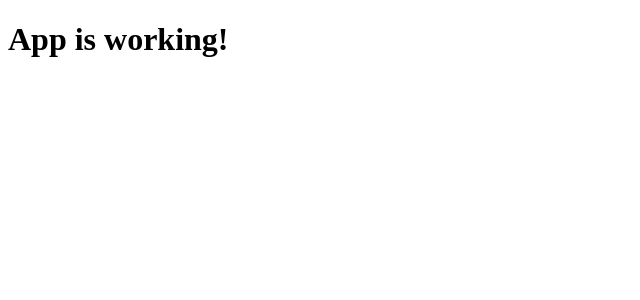
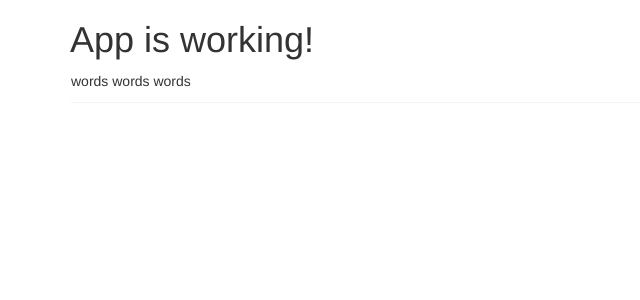
Before and after one commit to Xesme/meal-tracker, an Angular app: page / in a window 1280 px wide. Shown: the top 300 px of the page, without its empty margins (0-640 px from the left). Built offline with nearby package versions, Linux system fonts and the light colour scheme.

Commit message:
add bootstraph

```diff
--- a/bower.json
+++ b/bower.json
@@ -13,5 +13,8 @@
     "bower_components",
     "test",
     "tests"
-  ]
+  ],
+  "dependencies": {
+    "bootstrap": "^3.3.7"
+  }
 }
--- a/package.json
+++ b/package.json
@@ -21,6 +21,7 @@
     "@angular/platform-browser-dynamic": "^4.0.0",
     "@angular/router": "^4.0.0",
     "core-js": "^2.4.1",
+    "ng2-bootstrap": "^1.6.1",
     "rxjs": "^5.1.0",
     "zone.js": "^0.8.4"
   },
--- a/src/app/app.component.html
+++ b/src/app/app.component.html
@@ -1,3 +1,6 @@
 <div class="container">
   <h1>App is working!</h1>
+  <div class="panel">
+    <p>words words words</p>
+  </div>
 </div>
--- a/src/index.html
+++ b/src/index.html
@@ -4,7 +4,7 @@
   <meta charset="utf-8">
   <title>Food Diary</title>
   <base href="/">
-
+  <link href="https://maxcdn.bootstrapcdn.com/bootstrap/3.3.7/css/bootstrap.min.css" rel="stylesheet">
   <meta name="viewport" content="width=device-width, initial-scale=1">
   <link rel="icon" type="image/x-icon" href="favicon.ico">
 </head>
```
